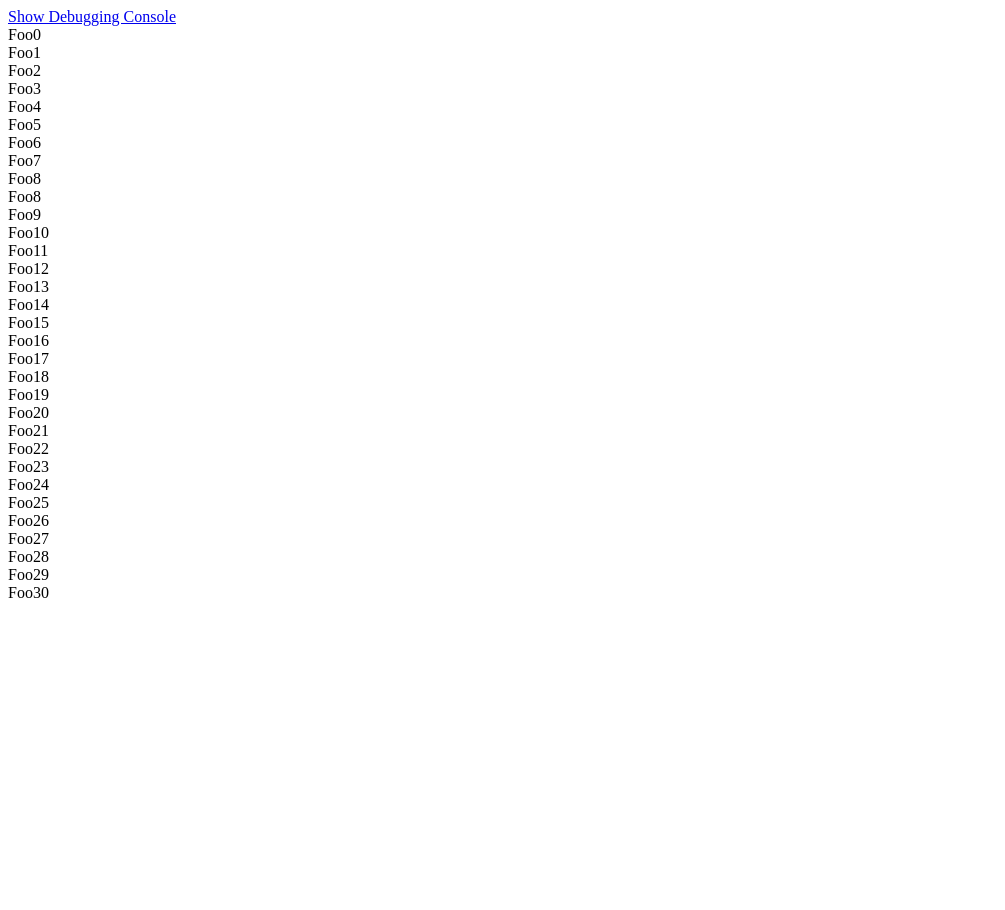
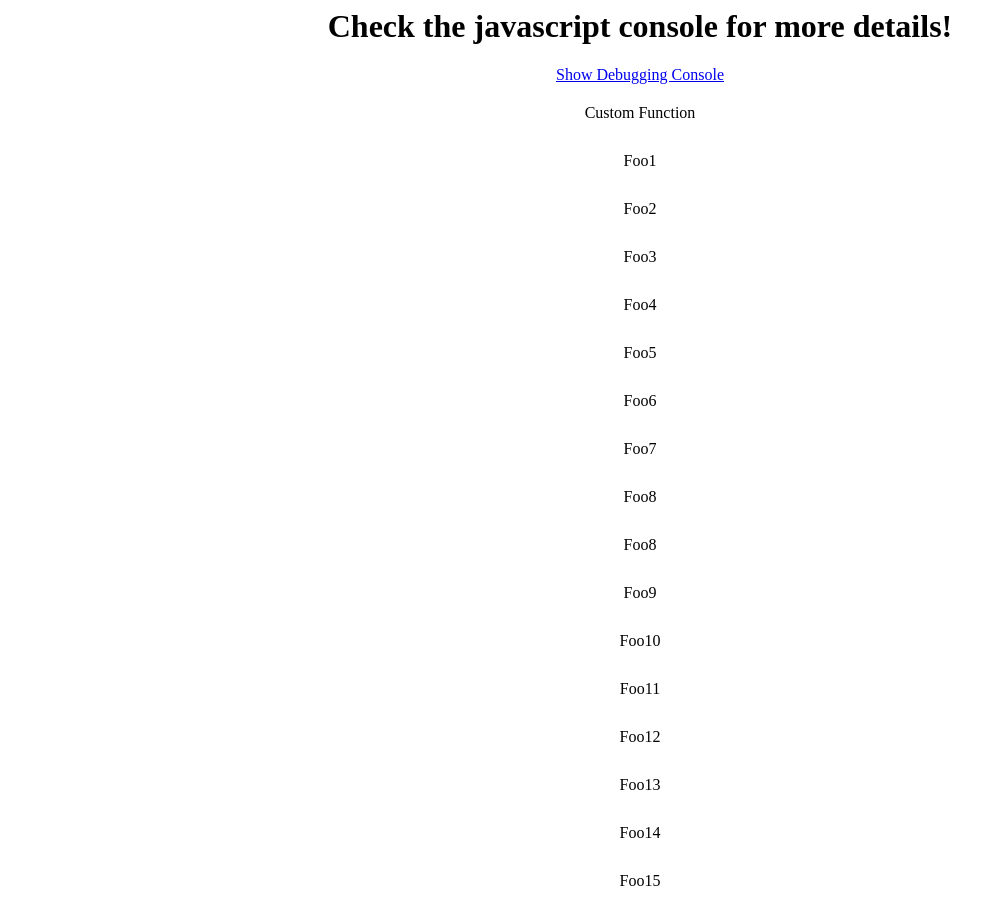
Before and after one commit to brewster1134/atrackt, a plain HTML site: page demo/index.html in a window 1280 px wide. Shown: the whole page, without its empty margins (0-1005 px from the left). Before the commit the page ends 800 px from the top, so only its background shows below. Drawn offline with nearby package versions, Linux system fonts and the light colour scheme.

Commit message:
improved debug console and demo (and readme)

```diff
--- a/demo/index.html
+++ b/demo/index.html
@@ -4,52 +4,64 @@
     <script src="../js/atrackt.js"></script>
     <script src="../js/atrackt.debug.js"></script>
     <script>
-      Atrackt.registerPlugin('testPlugin', {
+      // Register a new plugin called 'test' that just logs to the console.
+      Atrackt.registerPlugin('test', {
         send: function(obj) {
           console.log('TRACK', obj)
         }
       });
-      Atrackt.plugins['testPlugin'].bindEvents({
-        events: ['div.foo']
+
+      // Binding click events to all anchor elements with the class 'foo'
+      Atrackt.plugins['test'].bindEvents({
+        click: ['a.foo']
+      });
+
+      // Adding a custom function
+      $(function() {
+        $('#custom').data('track-function', function(data) {
+          data.foo = 'bar';
+          alert("Alert from custom function! Added 'foo' to be tracked.");
+        });
       });
     </script>
+    <style>
+      body {
+        text-align: center;
+      }
+      a.foo {
+        cursor: pointer;
+        display: block;
+        margin: 10px;
+        padding: 10px;
+      }
+    </style>
   </head>
   <body data-track-location="Atrackt Debug Console">
+    <h1>Check the javascript console for more details!</h1>
     <a href='?debugTracking=true'>Show Debugging Console</a>
-    <div data-track-cat='one'>
-      <div data-track-cat='two'>
-        <div class="foo">Foo0</div>
-        <div class="foo">Foo1</div>
-        <div class="foo">Foo2</div>
-        <div class="foo">Foo3</div>
-        <div class="foo">Foo4</div>
-        <div class="foo">Foo5</div>
-        <div class="foo">Foo6</div>
-        <div class="foo">Foo7</div>
-        <div class="foo">Foo8</div>
-        <div class="foo">Foo8</div>
-        <div class="foo">Foo9</div>
-        <div class="foo">Foo10</div>
-        <div class="foo">Foo11</div>
-        <div class="foo">Foo12</div>
-        <div class="foo">Foo13</div>
-        <div class="foo">Foo14</div>
-        <div class="foo">Foo15</div>
-        <div class="foo">Foo16</div>
-        <div class="foo">Foo17</div>
-        <div class="foo">Foo18</div>
-        <div class="foo">Foo19</div>
-        <div class="foo">Foo20</div>
-        <div class="foo">Foo21</div>
-        <div class="foo">Foo22</div>
-        <div class="foo">Foo23</div>
-        <div class="foo">Foo24</div>
-        <div class="foo">Foo25</div>
-        <div class="foo">Foo26</div>
-        <div class="foo">Foo27</div>
-        <div class="foo">Foo28</div>
-        <div class="foo">Foo29</div>
-        <div class="foo">Foo30</div>
+    <div data-track-cat='Main'>
+      <a class="foo" id="custom">Custom Function</a>
+      <div data-track-cat='1st Set'>
+        <a class="foo">Foo1</a>
+        <a class="foo">Foo2</a>
+        <a class="foo">Foo3</a>
+        <a class="foo">Foo4</a>
+        <a class="foo">Foo5</a>
+      </div>
+      <div data-track-cat='2nd Set'>
+        <a class="foo">Foo6</a>
+        <a class="foo">Foo7</a>
+        <a class="foo">Foo8</a>
+        <a class="foo">Foo8</a>
+        <a class="foo">Foo9</a>
+        <a class="foo">Foo10</a>
+      </div>
+      <div data-track-cat='3rd Set'>
+        <a class="foo">Foo11</a>
+        <a class="foo">Foo12</a>
+        <a class="foo">Foo13</a>
+        <a class="foo">Foo14</a>
+        <a class="foo">Foo15</a>
       </div>
     </div>
   </body>
--- a/js/atrackt.debug.js
+++ b/js/atrackt.debug.js
@@ -62,14 +62,14 @@ Atrackt Debugging Console
       var matchingBodyEls, matchingConsoleEls, mathingEls, _elId;
       this._getTrackObject($el);
       _elId = this._debugElementId($el);
-      $el.attr('id', _elId);
-      $('<tr class="atrackt-element" id=' + _elId + '>\
+      $el.attr('data-atrackt-debug-id', _elId);
+      $('<tr class="atrackt-element" data-atrackt-debug-id="' + _elId + '">\
       <td class="atrackt-categories">' + $el.data('track-object').categories + '</td>\
       <td class="atrackt-value">' + $el.data('track-object').value + '</td>\
       <td class="atrackt-event">' + $el.data('track-object').event + '</td>\
       <td class="atrackt-error"></td>\
       </tr>').appendTo('#atrackt-elements tbody');
-      mathingEls = $('body #' + _elId);
+      mathingEls = $('body [data-atrackt-debug-id=' + _elId + ']');
       matchingConsoleEls = mathingEls.filter('.atrackt-element');
       matchingBodyEls = mathingEls.not('.atrackt-element');
       if (matchingBodyEls.length > 1) {
--- a/src/atrackt.debug.coffee
+++ b/src/atrackt.debug.coffee
@@ -64,9 +64,9 @@ $.extend window.Atrackt,
     @_getTrackObject $el
 
     _elId = @_debugElementId $el
-    $el.attr 'id', _elId
+    $el.attr 'data-atrackt-debug-id', _elId
 
-    $('<tr class="atrackt-element" id=' + _elId + '>
+    $('<tr class="atrackt-element" data-atrackt-debug-id="' + _elId + '">
       <td class="atrackt-categories">' + $el.data('track-object').categories + '</td>
       <td class="atrackt-value">' + $el.data('track-object').value + '</td>
       <td class="atrackt-event">' + $el.data('track-object').event + '</td>
@@ -76,7 +76,7 @@ $.extend window.Atrackt,
 
     # errors:
     # if element with the same tracking information exists...
-    mathingEls = $('body #' + _elId)
+    mathingEls = $('body [data-atrackt-debug-id=' + _elId + ']')
     matchingConsoleEls = mathingEls.filter('.atrackt-element')
     matchingBodyEls = mathingEls.not('.atrackt-element')
 
```
Also changed, not shown: README.md.
